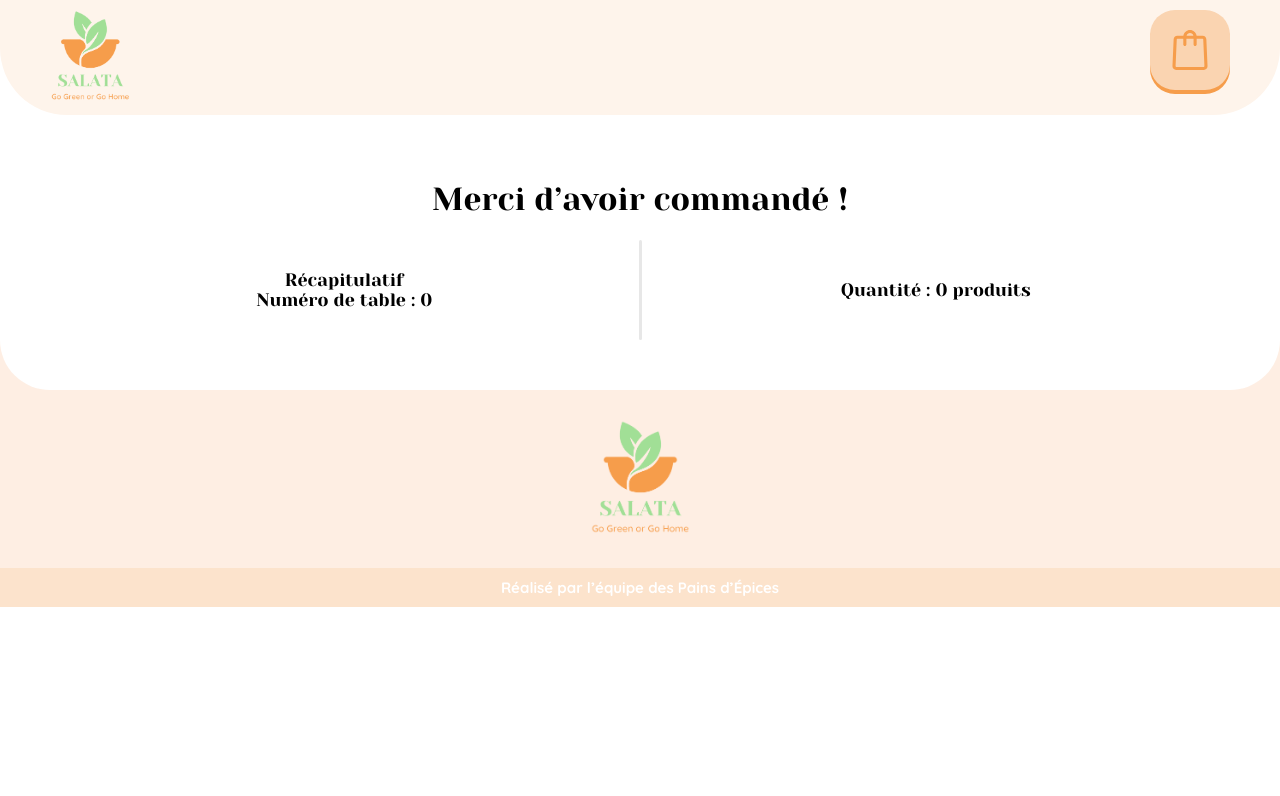
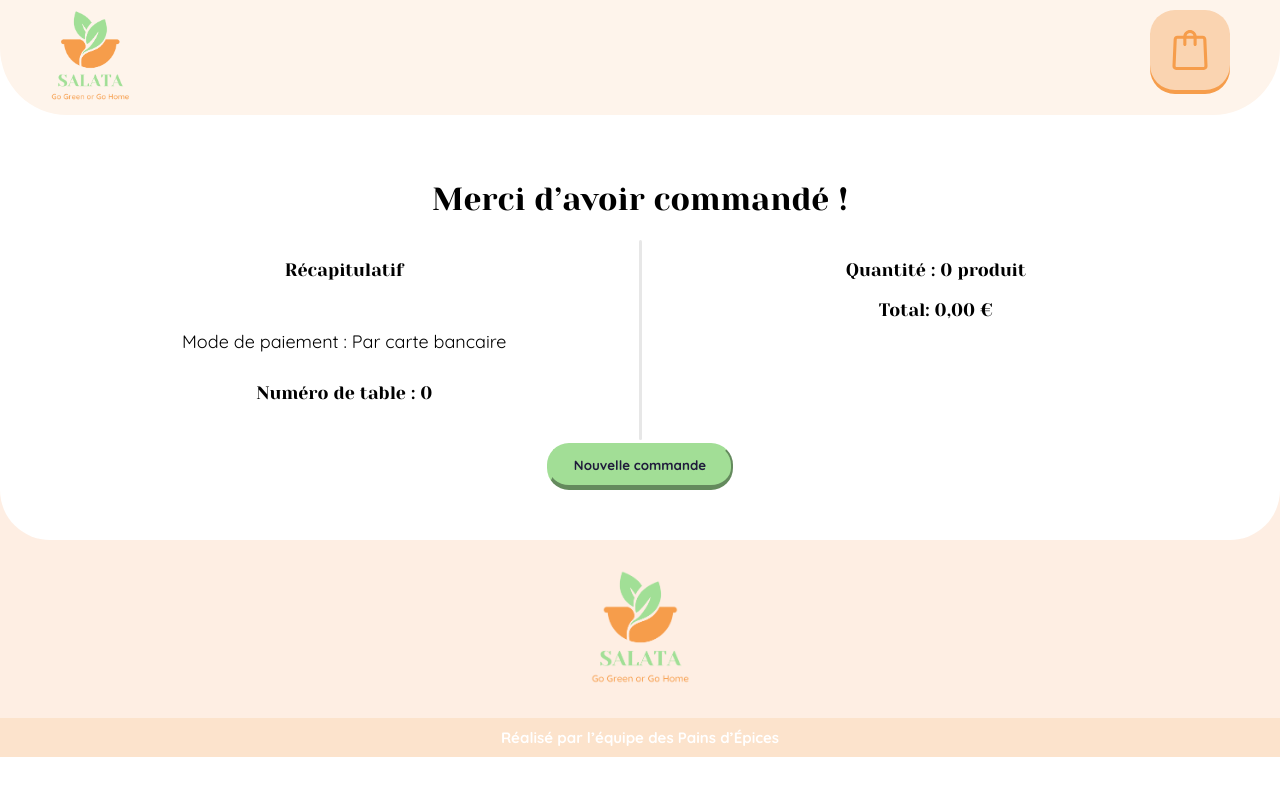
Before and after one commit to ALJURDY/SALATA, a React (Create React App) app: page /summary in a window 1280 px wide. Shown: the top 796 px of the page. Built offline with nearby package versions, Linux system fonts and the light colour scheme.

Commit message:
[Feature] Finalizing summary page logic and setting its basic CSS

```diff
--- a/src/pages/ProductDetailsPage/ProductDetailsPage.tsx
+++ b/src/pages/ProductDetailsPage/ProductDetailsPage.tsx
@@ -72,7 +72,7 @@ const ProductDetailsPage = () => {
   };
 
   const addToBasket = () => {
-    addProductToBasket({ ...product, extras: selectedIngredients }, quantity); // Passe les extras à ProductBasket
+    addProductToBasket({ ...product, extras: selectedIngredients }, quantity);
     navigate("/basket");
   };
 
--- a/src/pages/SummaryPage/SummaryPage.module.css
+++ b/src/pages/SummaryPage/SummaryPage.module.css
@@ -9,22 +9,41 @@ main {
 
 .container {
     display: flex;
-    align-items: center;
+    align-items: flex-start;
   }
 
   .recap,
   .quantity {
     flex: 1;
     text-align: center;
+    display: flex;
+    flex-direction: column;
     font-size: 18px;
     padding: 20px;
     font-family:'Yeseva One', cursive;
-    font-weight: 100;
+  }
+
+  .selectedProducts ul {
+    list-style: none;
+    padding-left: 0;
+    font-family: 'Quicksand', sans-serif;
+    font-weight: normal;
+  }
+
+  .data {
+    font-family: 'Quicksand', sans-serif;
+    font-weight: normal;
+    margin: 10px;
   }
 
   .line {
     width: 3px;
-    height: 100px;
+    height: 200px;
     border-radius: 3vh;
     background-color: #E7E7E7;
   }
+
+  .button {
+      display: flex;
+      justify-content: center;
+  }
--- a/src/pages/SummaryPage/SummaryPage.tsx
+++ b/src/pages/SummaryPage/SummaryPage.tsx
@@ -1,11 +1,17 @@
-
+import { useNavigate } from "react-router";
 import Style from "./SummaryPage.module.css";
 import { usePaymentContext } from "../../context/payment.context";
 import { useBasketContext } from "../../context/basket.context";
+import NavButton from "../../components/NavButton/NavButton";
 
 const SummaryPage = () => {
     const { formData } = usePaymentContext();
     const { products, getBasketQuantity, getBasketTotal } = useBasketContext();
+    const navigate = useNavigate();
+
+    const navigateToHome = () => {
+        navigate('/#Commande');
+      };
 
     return (
         <main>
@@ -13,17 +19,34 @@ const SummaryPage = () => {
             <section className={Style.container}>
                 <div className={Style.recap}>Récapitulatif
                     <div className={Style.data}> {formData.email}</div>
-                    <div className={Style.data}>{formData.firstName}{formData.lastName}</div>
-                    <div> Numéro de table : {formData.tableNumber}</div>
+                    <div className={Style.data}>{formData.firstName} {formData.lastName}</div>
+                    <div className={Style.data}>Mode de paiement : {formData.isPerCardPayment ? "Par carte bancaire" : "Payer plus tard"}</div>
+                    <div className={Style.recap}> Numéro de table : {formData.tableNumber}</div>
                 </div>
                 <div className={Style.line}></div>
                 <div className={Style.quantity}>
                     Quantité : {getBasketQuantity()} produit
-                    {(getBasketQuantity() > 1 || getBasketQuantity() === 0) && "s"}
-
+                    {getBasketQuantity() > 1 && "s"}
+                    {products.length > 0 && (
+            <div className={Style.selectedProducts}>
+              <ul>
+                {products.map((selectedProduct) => (
+                  <li key={selectedProduct.product.id}>
+                    {selectedProduct.product.name} x{selectedProduct.quantity}
+                  </li>
+                ))}
+              </ul>
+            </div>
+          )}
+            <div className={Style.quantity}>
+    Total: {getBasketTotal().toFixed(2).replace(".", ",")} €
+</div>
 
                 </div>
             </section>
+            <div className={Style.button}>
+            <NavButton buttonText="Nouvelle commande" navigate={navigateToHome} />
+            </div>
         </main>
     );
 }
```
